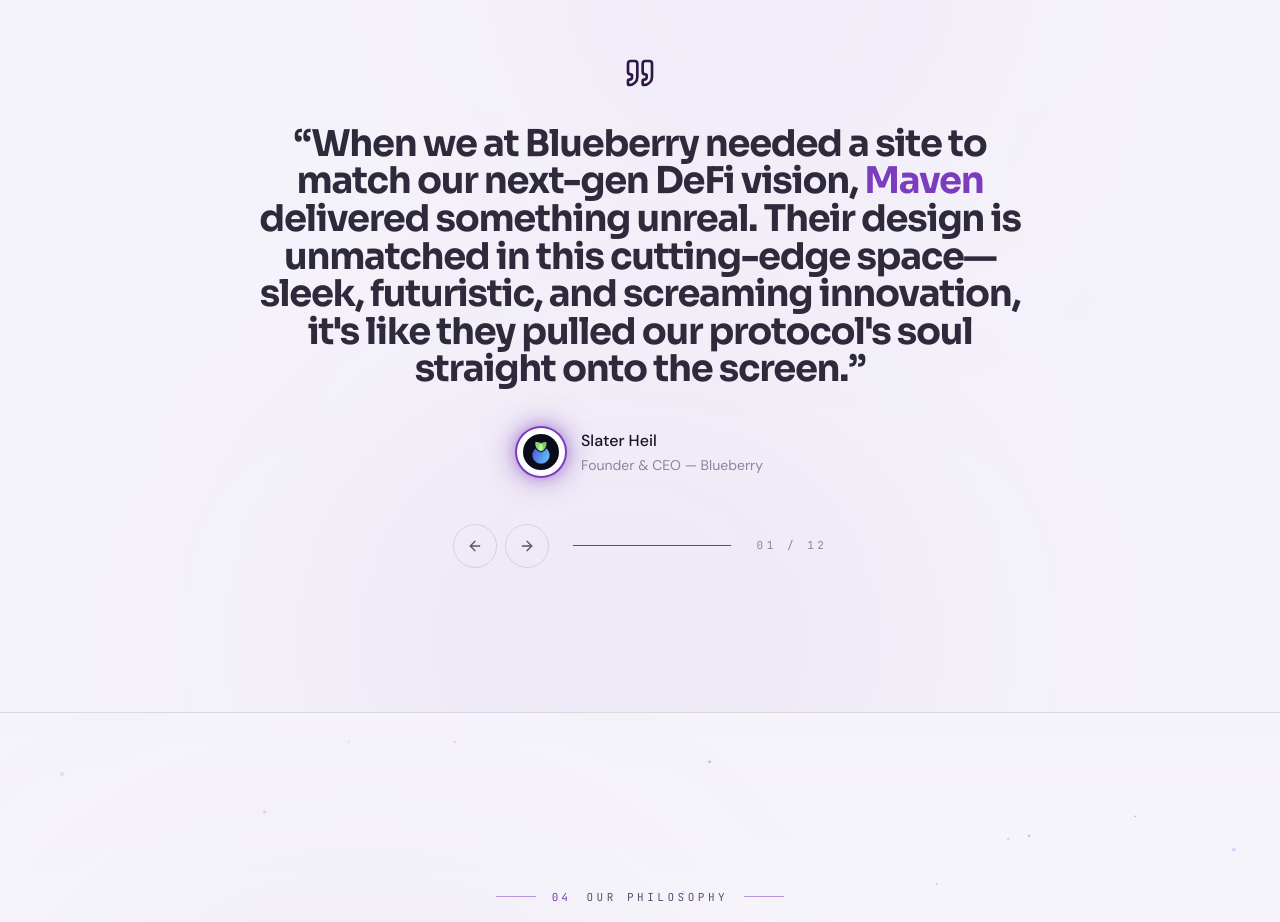
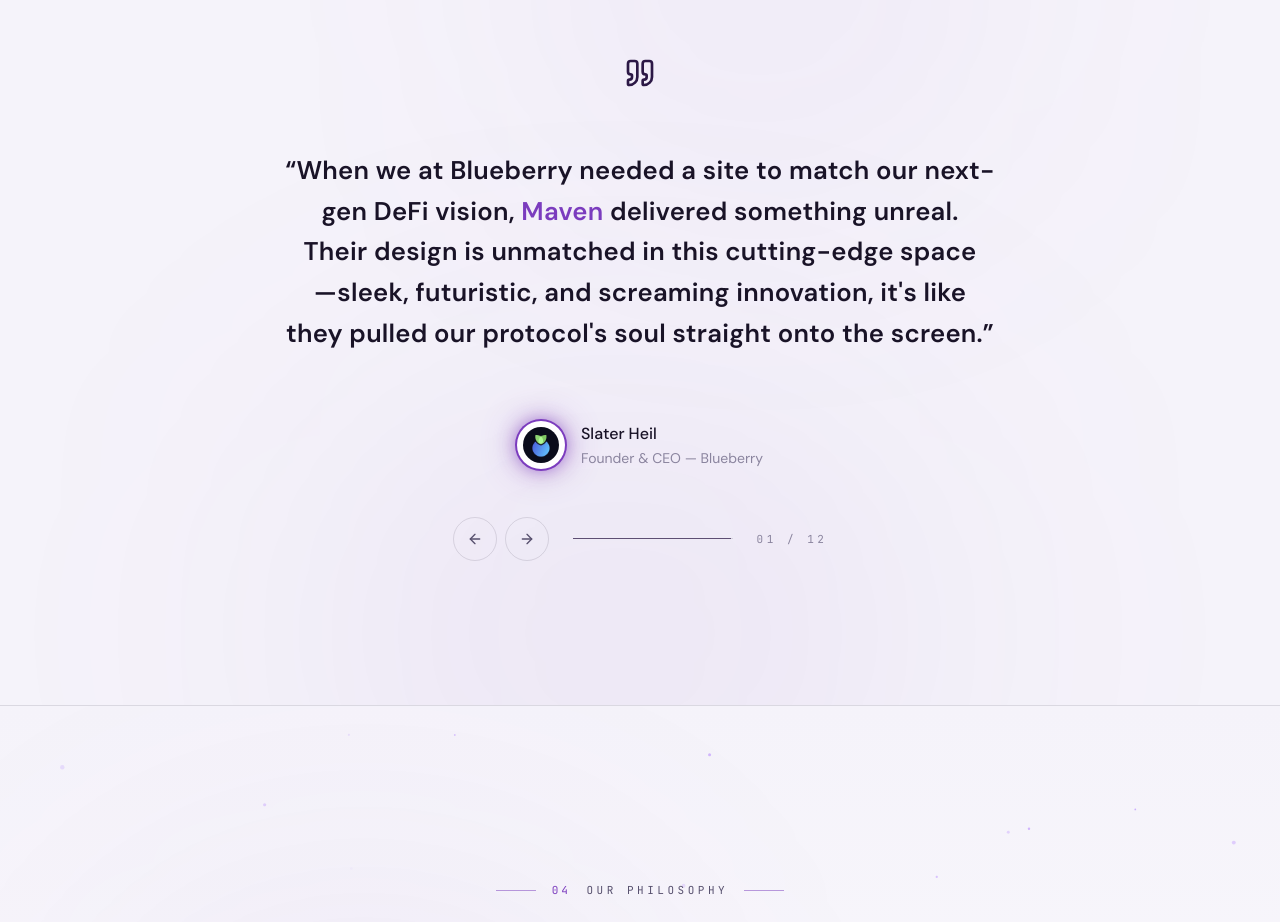
Before and after one commit to Mahmudul-Hasan-Shawon/mavenmg, a React (Vite) app: page / in a window 1280 px wide. Shown: the part 4980-5902 px from the top of the page. Built offline with nearby package versions, Linux system fonts and the light colour scheme.

Commit message:
Polish testimonials section

```diff
--- a/src/sections/Testimonials.tsx
+++ b/src/sections/Testimonials.tsx
@@ -93,11 +93,13 @@ export function Testimonials() {
         <div ref={quoteRef} className="max-w-3xl mx-auto text-center">
           <Quote size={32} className="text-maven-lighter mx-auto mb-9" aria-hidden="true" />
           <blockquote
-            className="display text-[clamp(1.35rem,3.2vw,2.3rem)] leading-[1.35] font-medium text-white/90 text-balance"
+            className="flex flex-col justify-center min-h-[15rem] sm:min-h-[9rem] md:min-h-[11rem] lg:min-h-[16rem]"
             onMouseEnter={() => setPaused(true)}
             onMouseLeave={() => { setPaused(false); setCycle((c) => c + 1) }}
           >
-            “{highlightNames(t.quote)}”
+            <span className="font-dm font-semibold text-[clamp(1.05rem,2.2vw,1.6rem)] leading-[1.6] tracking-[0.01em] text-white text-balance">
+              “{highlightNames(t.quote)}”
+            </span>
           </blockquote>
           <figcaption className="mt-10 flex items-center justify-center gap-4">
             {t.image ? (
```
